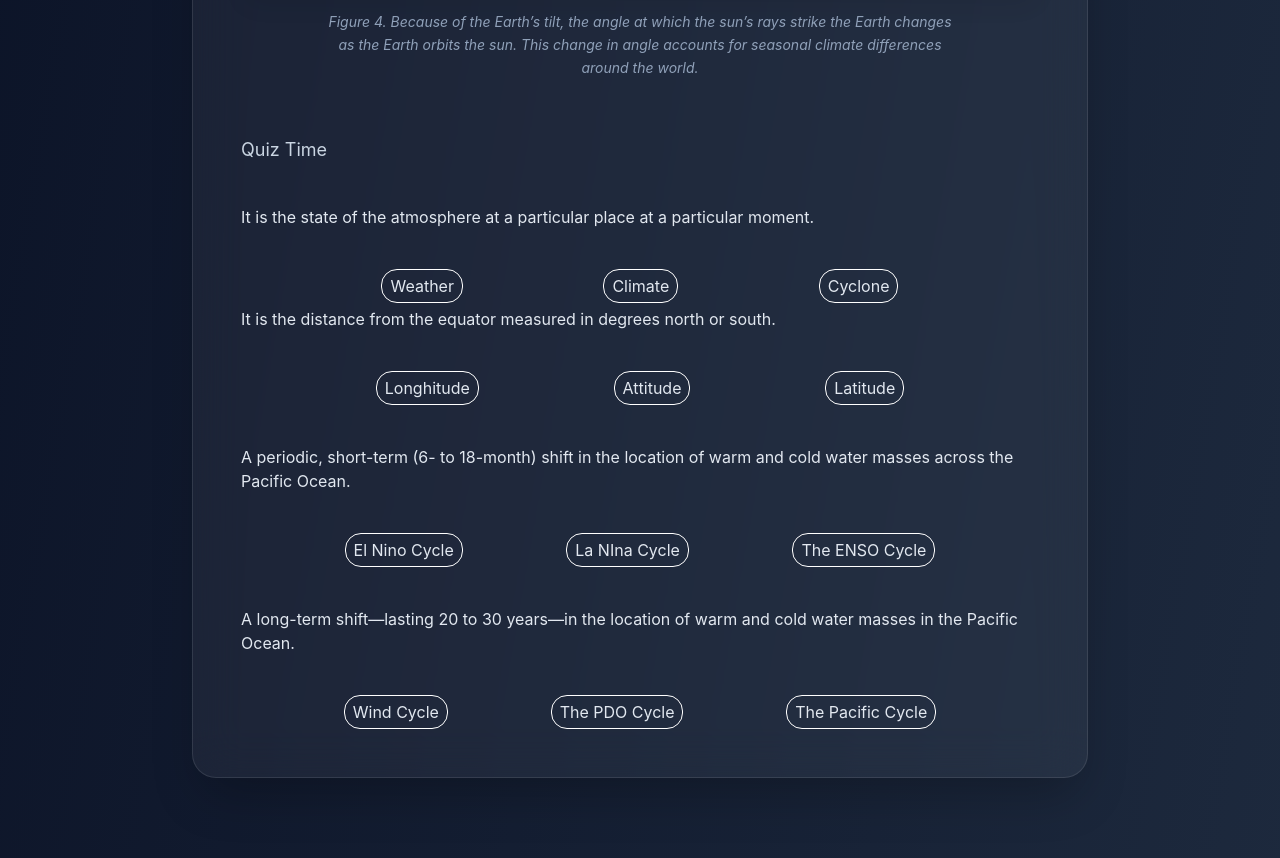
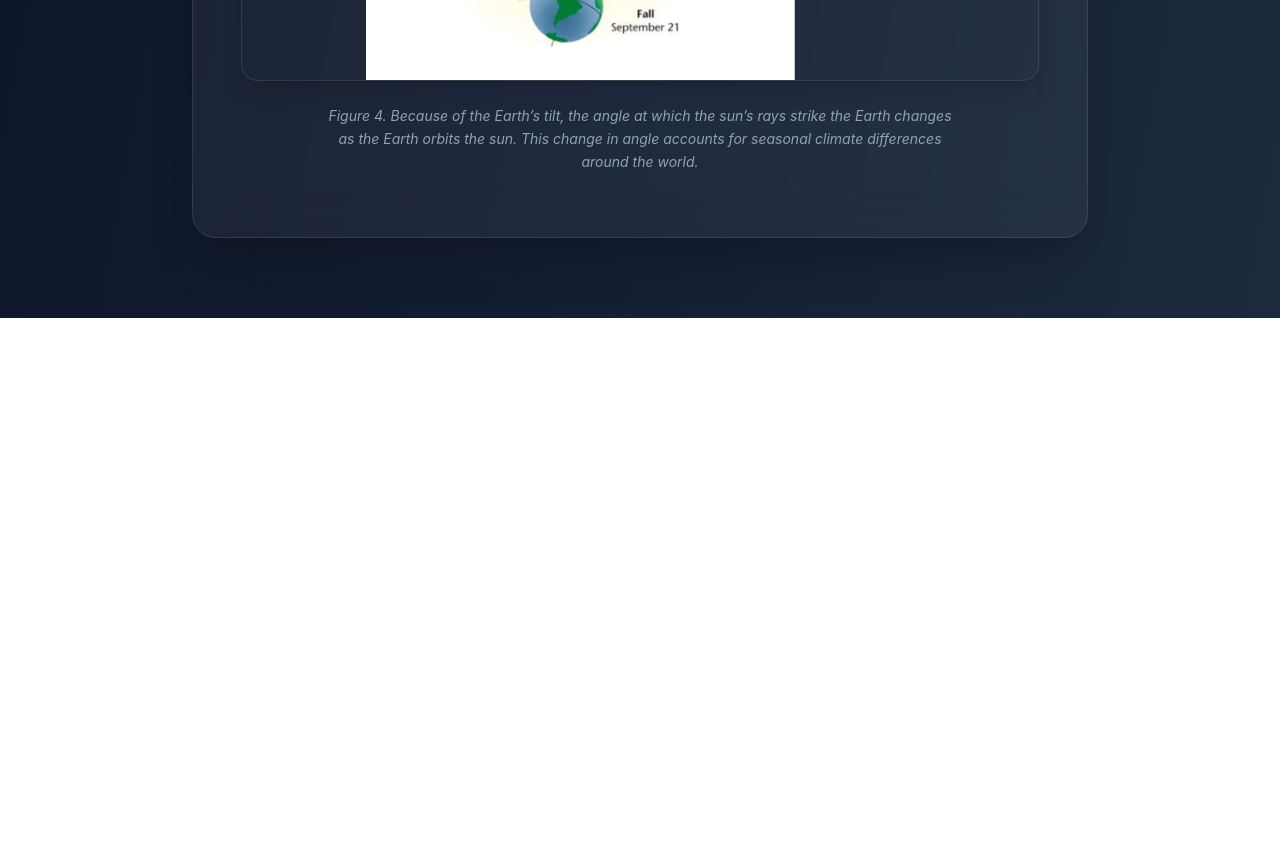
Before and after one commit to dnlaldrn/Environmental-Science, an Angular app: page /climate-change in a window 1280 px wide. Shown: the part 6560-7418 px from the top of the page. After the commit the page ends 6878 px from the top, so only its background shows below. Built offline with nearby package versions, Linux system fonts and the light colour scheme.

Commit message:
Add changes to the ui

```diff
--- a/src/app/Components/climate-component/climate-component.html
+++ b/src/app/Components/climate-component/climate-component.html
@@ -318,16 +318,29 @@
         <div
           class="overflow-hidden rounded-2xl border border-white/10 shadow-xl flex justify-center relative group"
         >
-          <img
-            class="w-[50%] h-auto transform group-hover:scale-105 transition-transform duration-700"
-            src="f9.png"
-            alt="Figure 4"
-            (click)="playVideo2()"
-          />
+          <figure class="h-[130%]">
+            <img
+              class="w-full h-full transform group-hover:scale-105 transition-transform duration-700"
+              src="f9.png"
+              alt="Figure 4"
+              (click)="playVideo2()"
+            />
+
+            <div
+              class="absolute inset-0 bg-slate-950/40 flex items-center justify-center opacity-0 group-hover:opacity-100 transition-opacity"
+            >
+              <span
+                class="bg-cyan-500 text-white px-4 py-2 rounded-full font-bold shadow-lg"
+                (click)="playVideo2()"
+                >Play Video</span
+              >
+            </div>
+          </figure>
+
           @if (isVideo2playing) {
             <video
               src="seasonal.mp4"
-              class="absolute inset-0 w-[70%] h-full object-cover z-50 mx-auto"
+              class="absolute inset-0 w-full h-full object-cover z-50 mx-auto"
               autoplay
               controls
             ></video>
@@ -341,137 +354,6 @@
           differences around the world.
         </p>
       </div>
-      <p class="text-slate-300 text-lg leading-relaxed mt-6">Quiz Time</p>
-      <p>It is the state of the atmosphere at a particular place at a particular moment.</p>
-
-      <div class="flex justify-evenly w-full mb-1">
-        <button
-          (click)="chooseAnswer('Weather')"
-          [ngClass]="{
-            'bg-green-500 text-white': selectedAnswer === 'Weather',
-          }"
-          class="border border-white px-2 py-1 rounded-2xl"
-        >
-          Weather
-        </button>
-
-        <button
-          class="border border-white px-2 py-1 rounded-2xl"
-          (click)="chooseAnswer('Climate')"
-          [ngClass]="{
-            'bg-red-500 text-white': selectedAnswer === 'Climate',
-          }"
-        >
-          Climate
-        </button>
-
-        <button
-          class="border border-white px-2 py-1 rounded-2xl"
-          (click)="chooseAnswer('Cyclone')"
-          [ngClass]="{
-            'bg-red-500 text-white': selectedAnswer === 'Cyclone',
-          }"
-        >
-          Cyclone
-        </button>
-      </div>
-
-      <p>It is the distance from the equator measured in degrees north or south.</p>
-      <div class="flex justify-evenly w-full">
-        <button
-          class="border border-white px-2 py-1 rounded-2xl"
-          (click)="chooseAnswer('Longhitude')"
-          [ngClass]="{
-            'bg-red-500 text-white': selectedAnswer === 'Longhitude',
-          }"
-        >
-          Longhitude
-        </button>
-        <button
-          class="border border-white px-2 py-1 rounded-2xl"
-          (click)="chooseAnswer('Attitude')"
-          [ngClass]="{
-            'bg-red-500 text-white': selectedAnswer == 'Attitude',
-          }"
-        >
-          Attitude
-        </button>
-        <button
-          class="border border-white px-2 py-1 rounded-2xl"
-          (click)="chooseAnswer('Latitude')"
-          [ngClass]="{
-            'bg-green-500 text-white': selectedAnswer === 'Latitude',
-          }"
-        >
-          Latitude
-        </button>
-      </div>
-      <p>
-        A periodic, short-term (6- to 18-month) shift in the location of warm and cold water masses
-        across the Pacific Ocean.
-      </p>
-      <div class="flex justify-evenly w-full">
-        <button
-          class="border border-white px-2 py-1 rounded-2xl"
-          (click)="chooseAnswer('El Nino Cycle')"
-          [ngClass]="{
-            'bg-red-500 text-white': selectedAnswer === 'El Nino Cycle',
-          }"
-        >
-          El Nino Cycle
-        </button>
-        <button
-          class="border border-white px-2 py-1 rounded-2xl"
-          (click)="chooseAnswer('La NIna Cycle')"
-          [ngClass]="{
-            'bg-red-500 text-white': selectedAnswer == 'La NIna Cycle',
-          }"
-        >
-          La NIna Cycle
-        </button>
-        <button
-          class="border border-white px-2 py-1 rounded-2xl"
-          (click)="chooseAnswer('The ENSO Cycle')"
-          [ngClass]="{
-            'bg-green-500 text-white': selectedAnswer === 'The ENSO Cycle',
-          }"
-        >
-          The ENSO Cycle
-        </button>
-      </div>
-      <p>
-        A long-term shift—lasting 20 to 30 years—in the location of warm and cold water masses in
-        the Pacific Ocean.
-      </p>
-      <div class="flex justify-evenly w-full">
-        <button
-          class="border border-white px-2 py-1 rounded-2xl"
-          (click)="chooseAnswer('Wind Cycle')"
-          [ngClass]="{
-            'bg-red-500 text-white': selectedAnswer === 'Wind Cycle',
-          }"
-        >
-          Wind Cycle
-        </button>
-        <button
-          class="border border-white px-2 py-1 rounded-2xl"
-          (click)="chooseAnswer('The PDO Cycle')"
-          [ngClass]="{
-            'bg-green-500 text-white': selectedAnswer === 'The PDO Cycle',
-          }"
-        >
-          The PDO Cycle
-        </button>
-        <button
-          class="border border-white px-2 py-1 rounded-2xl"
-          (click)="chooseAnswer('The Pacific Cycle')"
-          [ngClass]="{
-            'bg-red-500 text-white': selectedAnswer === 'The Pacific Cycle',
-          }"
-        >
-          The Pacific Cycle
-        </button>
-      </div>
     </div>
   </div>
 </section>
```
